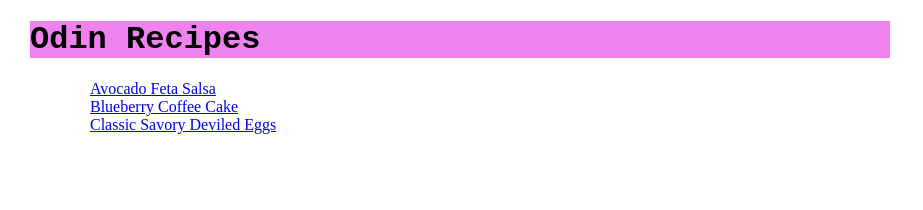
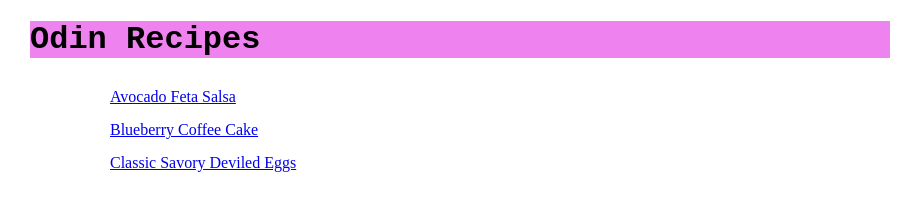
Before and after one commit to Bee363/odin-recipes, a plain HTML site: page index.html in a window 1280 px wide. Shown: the whole page, without its empty margins (0-923 px from the left). Drawn offline with Linux system fonts and the light colour scheme.

Commit message:
Add space between links on index.html

```diff
--- a/index.html
+++ b/index.html
@@ -7,10 +7,10 @@
     </head>
     <body>
         <h1>Odin Recipes</h1>
-        <ul>
-            <li><a href="recipes/salsa.html">Avocado Feta Salsa</a></li>
-            <li><a href="recipes/cake.html">Blueberry Coffee Cake</a></li>
-            <li><a href="recipes/eggs.html">Classic Savory Deviled Eggs</a></li>
-        </ul>
+            <ul>
+                <li class="link"><a href="recipes/salsa.html">Avocado Feta Salsa</a></li>
+                <li class="link"><a href="recipes/cake.html">Blueberry Coffee Cake</a></li>
+                <li class="link"><a href="recipes/eggs.html">Classic Savory Deviled Eggs</a></li>
+            </ul>
     </body>
 </html>
--- a/style.css
+++ b/style.css
@@ -8,6 +8,7 @@ h1 {
 }
 ul {
     list-style: none;
+    margin: 30px;
 }
 h3 {
     background-color: teal;
@@ -16,6 +17,9 @@ h3 {
     font-weight: lighter;
     text-align: center;
 }
+.link {
+    margin-bottom: 15px;
+}
 img {
     margin-left: 25px;
 }
```
